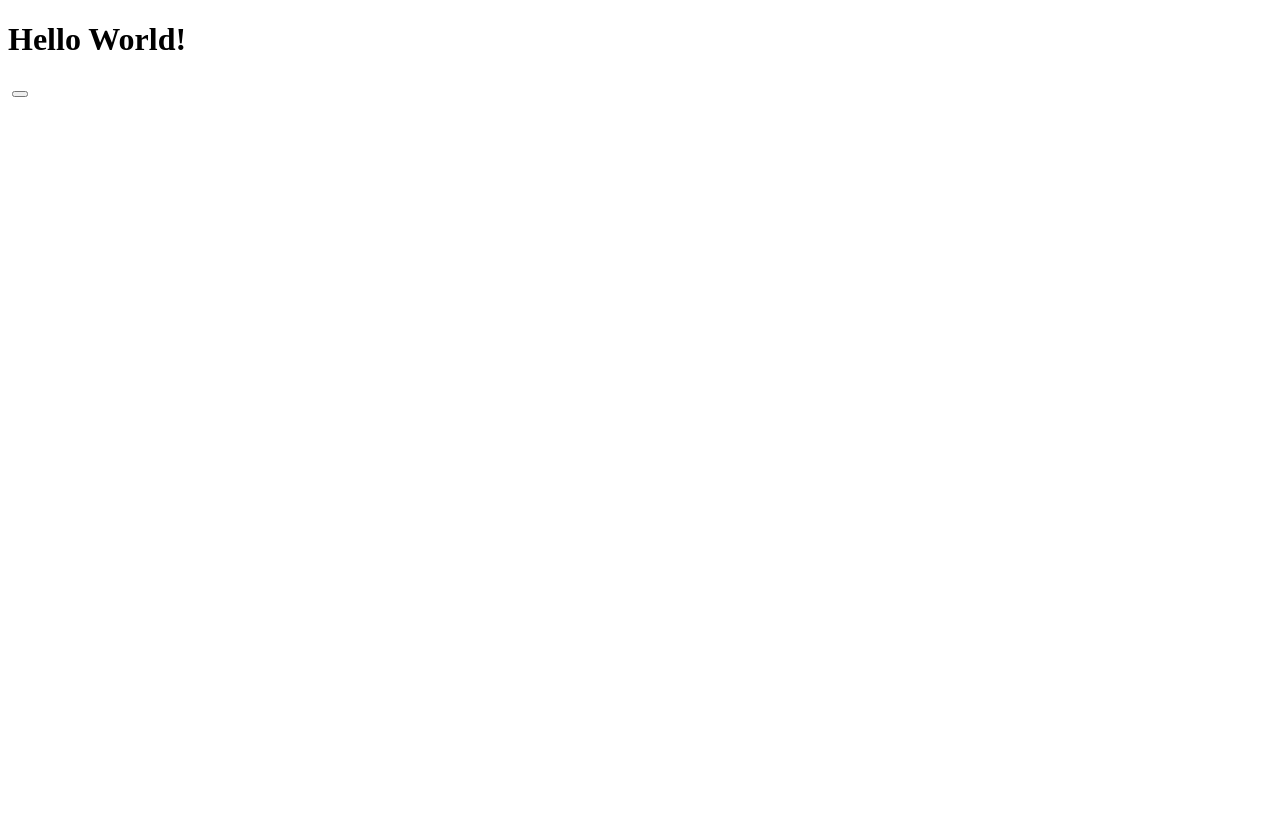
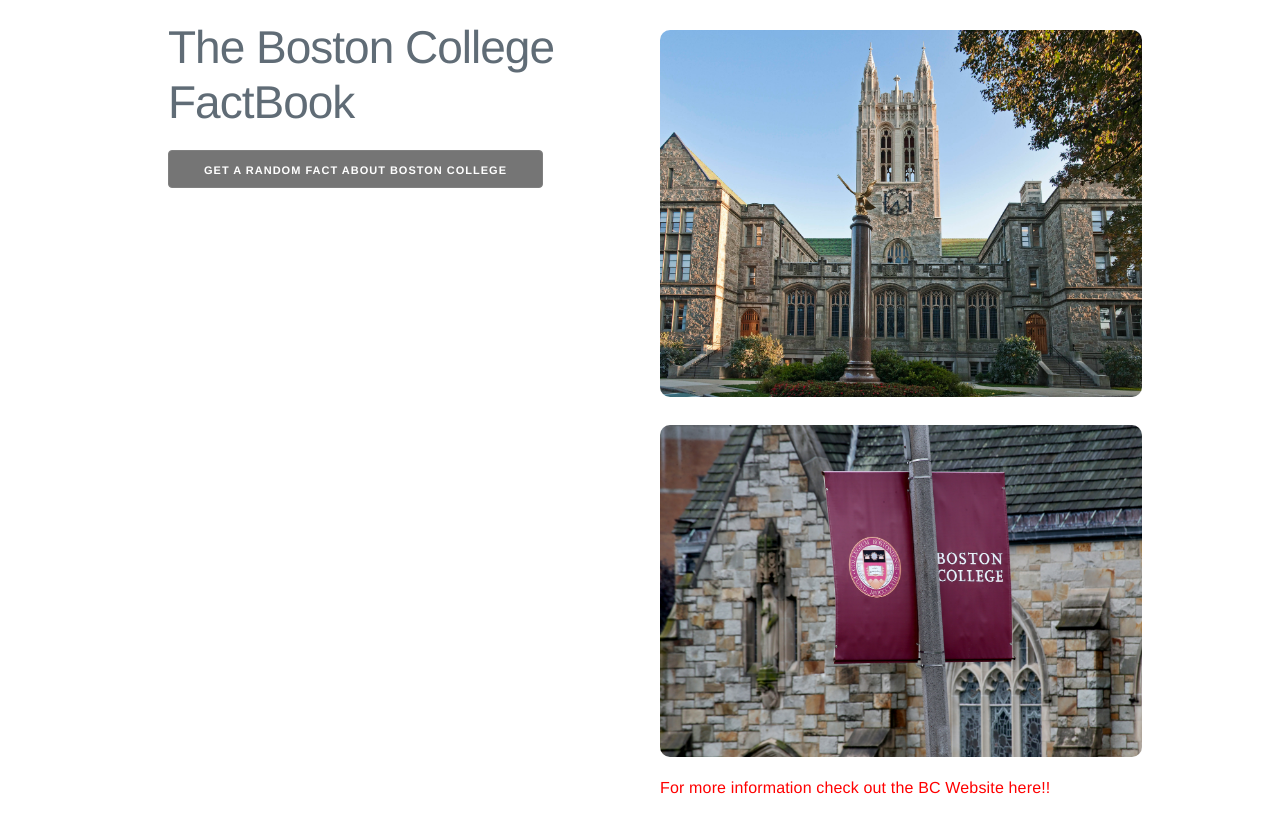
Before and after one commit to Patrickberzins/Visualization_Lab_1, a plain HTML site: page index.html in a window 1280 px wide. Drawn offline with nearby package versions, Linux system fonts and the light colour scheme.

Commit message:
Final Touches

```diff
--- a/index.html
+++ b/index.html
@@ -9,23 +9,41 @@
 
         <link rel="stylesheet" href="style.css">
 
+        <!-- Google Fonts -->
+        <link rel="stylesheet" href="https://fonts.googleapis.com/css?family=Roboto:300,300italic,700,700italic">
+
+        <!-- CSS Reset -->
+        <link rel="stylesheet" href="https://cdnjs.cloudflare.com/ajax/libs/normalize/8.0.1/normalize.css">
+
+        <!-- Milligram CSS -->
+        <link rel="stylesheet" href="https://cdnjs.cloudflare.com/ajax/libs/milligram/1.4.1/milligram.css">
+
     </head>
 
     <body>
-        <div id = 'container'>
+        <div id = 'container' class = 'row'>
 
-            <h1> Hello World! </h1>
+            <div id = 'type' class = 'column column-50'>
 
-            <div id='content'>
+                <h1> The Boston College FactBook </h1>
+
+                <button id='generate' class='button'> GET A RANDOM FACT ABOUT BOSTON COLLEGE </button>
+
+                <div id='content'>
+                </div>
 
             </div>
 
-            <img>
+            <div id = 'pics' class = 'column column-50'>
 
-            <a></a>
+                <img src = 'src/gasson.jpeg' alt = 'Gasson'>
 
-            <button id='generate' class='button'>
-            </button>
+                <img src = 'src/flags.jpeg' alt = 'Flags'>
+
+                <a href="https://www.bc.edu"> For more information check out the BC Website here!! </a>
+
+            </div>
+
 
         </div>
     </body>
--- a/style.css
+++ b/style.css
@@ -0,0 +1,63 @@
+
+#container {
+    font-family: Helvetica, sans-serif;
+    padding:20px;
+    padding-left:10%;
+    padding-right:10%;
+}
+
+button {
+    width: 375px;
+    padding: 7px;
+    border-radius: 5px;
+    background-color: rgb(117, 117, 117) !important;
+    color:white;
+    border-style: solid;
+    border-color:grey !important;
+    margin-bottom:20px !important;
+}
+
+button:hover {
+    background-color: rgb(145, 145, 145) !important;
+}
+
+#content p {
+    border-width:.5px;
+    border-color: black;
+    border-style: solid;
+    background-color:#f5f3f3 !important;
+    padding-left:20px;
+    padding-right:20px;
+    padding-top:15px;
+    padding-bottom:15px;
+    border-radius: 8px;
+    margin-top:20px;
+    max-width: 500px;
+}
+
+h1 {
+    width:450px;
+    font-weight:200px !important;
+}
+
+img {
+    width: 100%;
+    padding:10px;
+    border-radius:20px;
+    text-align:center;
+}
+
+#type {
+    padding-left:50px;
+}
+
+a {
+    text-align:center;
+    justify-content: center;
+    padding:10px;
+    color:red !important;
+}
+
+a:hover {
+    color:grey !important;
+}
```
Also changed, not shown: src/flags.jpeg (added), src/gasson.jpeg (added).
